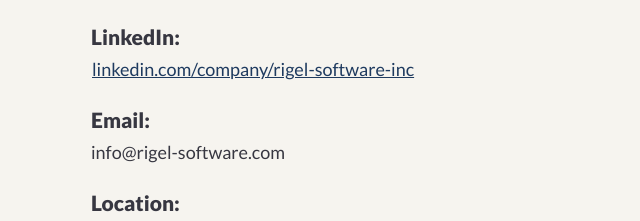
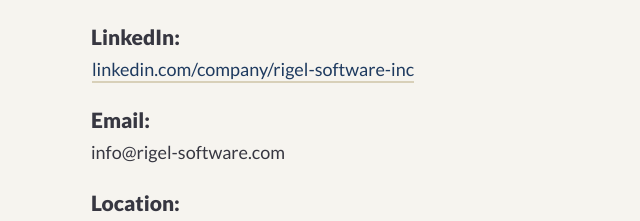
Before and after one commit to atsosie/rigel-software, a plain HTML site: page index.html in a window 1280 px wide. Shown: the part 3887-4108 px from the top of the page, 0-640 px from the left. Drawn offline with Linux system fonts and the light colour scheme.

Commit message:
add new underline link style

```diff
--- a/index.html
+++ b/index.html
@@ -141,7 +141,7 @@
         <h2 class="section-heading heading-bold">Contact Us</h2>
         <ul class="list-unstyled contact-list">
           <li class="contact-list-item">
-            <h3 class="contact-item-heading">LinkedIn:</h3><a aria-label="LinkedIn" class="link-primary" href="https://www.linkedin.com/company/rigel-software-inc/" target="_blank" rel="noopener noreferrer">linkedin.com/company/rigel-software-inc</a>
+            <h3 class="contact-item-heading">LinkedIn:</h3><a aria-label="LinkedIn" class="link-underline" href="https://www.linkedin.com/company/rigel-software-inc/" target="_blank" rel="noopener noreferrer">linkedin.com/company/rigel-software-inc</a>
           </li>
           <li class="contact-list-item">
             <h3 class="contact-item-heading">Email:</h3><span>info@rigel-software.com</span>
--- a/styles/main.css
+++ b/styles/main.css
@@ -63,16 +63,43 @@
   margin-bottom: 1rem;
 }
 
-.link-primary {
-  border: solid 1px transparent;
+.link-underline {
+  background:
+    linear-gradient(
+      to right,
+      rgba(216, 208, 185, 1),
+      rgba(216, 208, 185, 1)
+    );
+  background-size: 100% 2px, 0 2px;
+  background-position: 100% 100%, 0 100%;
+  background-repeat: no-repeat;
   color: var(--accent-dark);
-  padding: 0;
-  text-decoration: underline;
-  transition: color 0.3s ease;
+  padding-bottom: 3px;
+  position: relative;
+  text-decoration: none;
 }
 
-.link-primary:hover {
+.link-underline::before {
+  content: '';
+  position: absolute;
+  width: 100%;
+  height: 2px;
+  border-radius: 4px;
+  background-color: var(--accent-light);
+  bottom: 0;
+  left: 0;
+  transform-origin: right;
+  transform: scaleX(0);
+  transition: transform .3s ease-in-out;
+}
+
+.link-underline:hover {
   color: var(--accent-light);
+}
+
+.link-underline:hover::before {
+  transform-origin: left;
+  transform: scaleX(1);
 }
 
 .list-unstyled {
```
